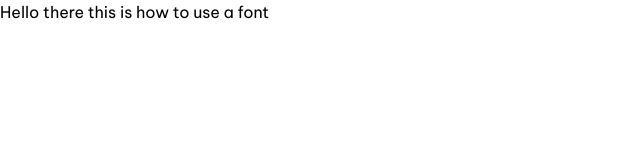
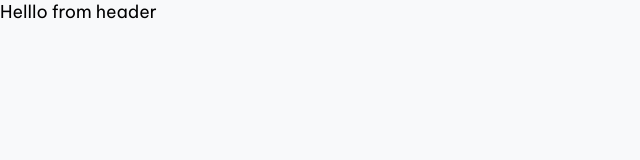
Before and after one commit to DiegoAuzaDev/leadup-frontend, a React (Vite) app: page / in a window 1280 px wide. Shown: the top 160 px of the page, without its empty margins (0-640 px from the left). Built offline with nearby package versions, Linux system fonts and the light colour scheme.

Commit message:
Adding header and main components

```diff
--- a/src/App.jsx
+++ b/src/App.jsx
@@ -1,11 +1,12 @@
+import Welcome from "./components/Welcome/Welcome"
+import { Routes, Route } from "react-router-dom";
 
 function App() {
-
   return (
-    <>
-     <h1 className=" font-vietnam">Hello there this is how to use a font</h1>
-    </>
-  )
+      <Routes>
+        <Route path="/" element={<Welcome/>}/>
+      </Routes>
+  );
 }
 
-export default App
+export default App;
--- /dev/null
+++ b/src/components/Header/Herader.jsx
@@ -0,0 +1,8 @@
+function Header() {
+  return (
+    <>
+      <p>Helllo from header</p>
+    </>
+  );
+}
+export default Header;
--- /dev/null
+++ b/src/components/Welcome/Welcome.jsx
@@ -0,0 +1,10 @@
+import Header from "../Header/Herader"
+function Welcome (){
+return (
+  <>
+    <Header/>
+  </>
+);
+}
+
+export default Welcome;
--- a/src/index.css
+++ b/src/index.css
@@ -1,4 +1,124 @@
-@import url('https://fonts.googleapis.com/css2?family=Be+Vietnam+Pro:ital,wght@0,100;0,200;0,300;0,400;0,500;0,600;0,700;0,800;0,900;1,100;1,200;1,300;1,400;1,500;1,600;1,700;1,800;1,900&display=swap');
+@import url("https://fonts.googleapis.com/css2?family=Be+Vietnam+Pro:ital,wght@0,100;0,200;0,300;0,400;0,500;0,600;0,700;0,800;0,900;1,100;1,200;1,300;1,400;1,500;1,600;1,700;1,800;1,900&display=swap");
 @tailwind base;
 @tailwind components;
 @tailwind utilities;
+
+@layer base {
+  *,
+  *::before,
+  *::after {
+    @apply box-border;
+  }
+
+  /* Remove default margin */
+  h1,
+  h2,
+  h3,
+  h4,
+  h5,
+  h6,
+  ul,
+  ol,
+  p,
+  figure,
+  blockquote,
+  dl,
+  dd {
+    @apply mb-6 mt-0 mx-0;
+  }
+
+  ul[role="list"],
+  ol[role="list"] {
+    @apply list-none;
+  }
+
+  /* Set core root defaults */
+
+  html {
+    @apply bg-[#F8F9FA] leading-6 font-vietnam;
+  }
+  html:focus-within {
+    scroll-behavior: smooth;
+  }
+  /* Set core body defaults */
+
+  body {
+    min-height: 100vh;
+    text-rendering: optimizeSpeed;
+    line-height: 1.5;
+    margin: 0;
+  }
+
+  /* A elements that don't have a class get default styles */
+  a {
+    text-decoration-skip-ink: auto;
+  }
+
+  /* Make images easier to work with */
+  img,
+  picture,
+  svg {
+    @apply max-w-full block;
+  }
+
+  svg {
+    fill: currentColor;
+  }
+  svg:not(:root) {
+    @apply overflow-hidden;
+  }
+
+  /* Inherit fonts for inputs and buttons */
+  input,
+  button,
+  textarea,
+  select {
+    font: inherit;
+  }
+
+  /* Remove all animations and transitions for people that prefer not to see them */
+  @media (prefers-reduced-motion: reduce) {
+    html:focus-within {
+      scroll-behavior: auto;
+    }
+    *,
+    *::before,
+    *::after {
+      animation-duration: 0.01ms !important;
+      animation-iteration-count: 1 !important;
+      transition-duration: 0.01ms !important;
+      scroll-behavior: auto !important;
+    }
+  }
+  /* --- END OF CSS RESET --- */
+
+  /* Container styles  */
+
+  .container-main {
+    width: min(80em, 100%);
+    margin: 0 auto;
+    padding-inline: 1.5rem;
+  }
+  /* Mobile Size*/
+  h1 {
+    @apply text-[2.027rem] md:text-[2.986rem] lg:text-[3.815rem];
+  }
+  h2 {
+    @apply text-3xl md:text-4xl lg:text-[3.815rem];
+  }
+  h3 {
+    @apply text-[1.602rem] md:text-[2.074rem] lg:text-[2.441rem];
+  }
+  h4 {
+    @apply text-[1.424rem] md:text-[1.728rem] lg:text-[1.953rem];
+  }
+  h5 {
+    @apply text-[1.266rem] md:text-[1.44rem] lg:text-[1.563rem];
+  }
+  p {
+    @apply text-base md:text-[1.05rem] lg:text-[1.1rem];
+  }
+  small {
+    @apply text-[0.889rem] md:text-[0.833rem] lg:text-[0.8rem];
+  }
+}
--- a/src/main.jsx
+++ b/src/main.jsx
@@ -2,9 +2,10 @@
 import ReactDOM from 'react-dom/client'
 import App from './App.jsx'
 import './index.css'
+import { BrowserRouter } from "react-router-dom";
 
 ReactDOM.createRoot(document.getElementById('root')).render(
-  <>
+  <BrowserRouter>
     <App />
-  </>,
+  </BrowserRouter>,
 )
--- a/tailwind.config.js
+++ b/tailwind.config.js
@@ -2,7 +2,6 @@
 export default {
   content: ["./index.html", "./src/**/*.{js,ts,jsx,tsx}"],
   theme: {
-    colors: {},
     extend: {
       fontFamily: {
         vietnam: ["Be Vietnam Pro"],
```
